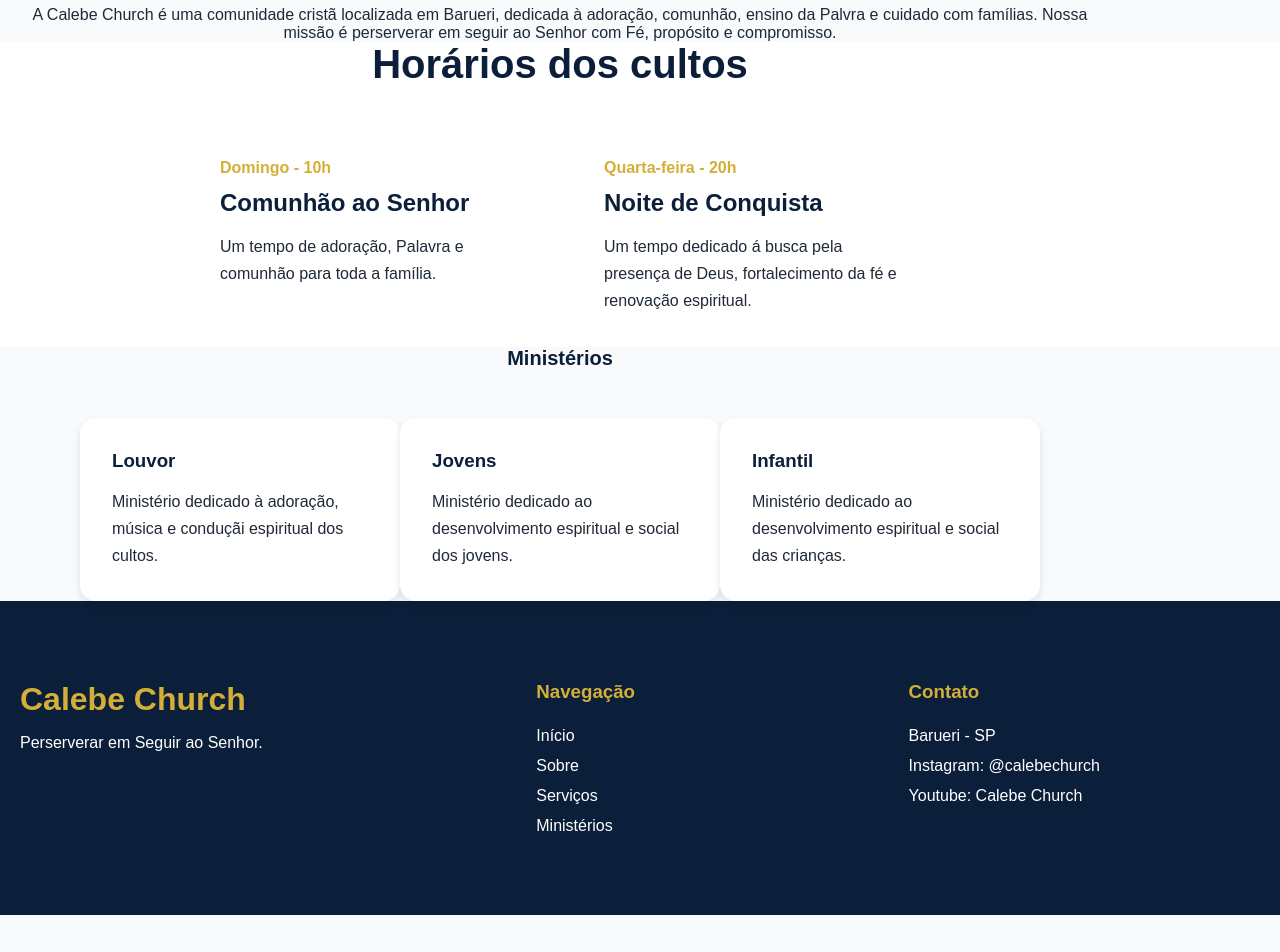
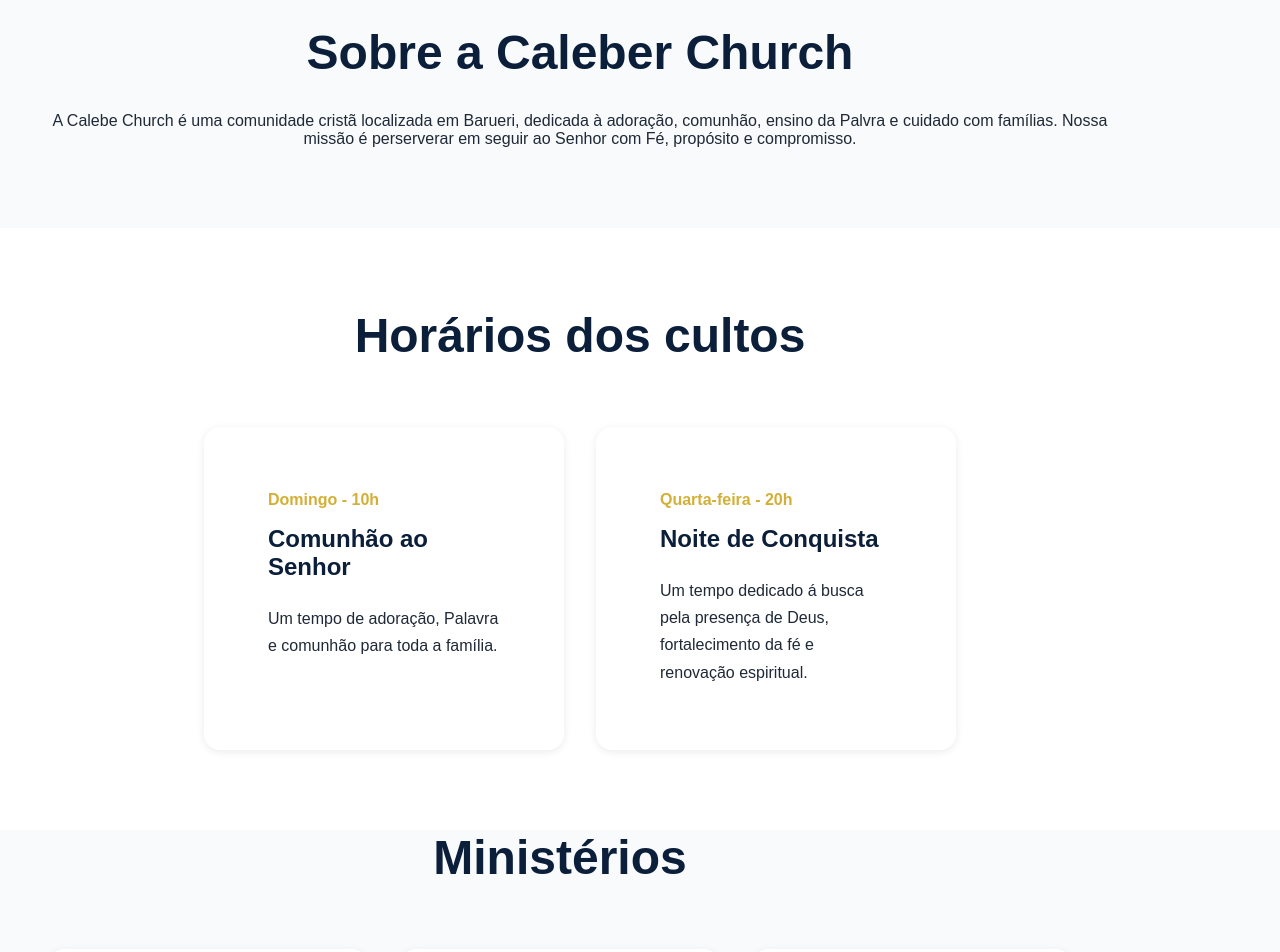
Before and after one commit to Feedelfino/calebe-church, a React (Vite) app in the folder frontend/: page / in a window 1280 px wide. Shown: the part 780-1732 px from the top of the page. Before the commit the page ends 1695 px from the top, so only its background shows below. Built offline with nearby package versions, Linux system fonts and the light colour scheme.

Commit message:
docs: aplica governança documental e design system

```diff
--- a/frontend/src/index.css
+++ b/frontend/src/index.css
@@ -1,15 +1,67 @@
 :root {
+  /* =========================
+     CORES PRINCIPAIS
+  ========================= */
+
   --color-primary: #0b1f3a;
   --color-secondary: #d4af37;
+
   --color-white: #ffffff;
+
   --color-text: #1f2937;
   --color-muted: #6b7280;
+
   --color-background: #f8fafc;
+
+  /* =========================
+     TIPOGRAFIA
+  ========================= */
 
   --font-main: Arial, Helvetica, sans-serif;
 
+  --font-size-xs: 0.75rem;
+  --font-size-sm: 0.875rem;
+  --font-size-base: 1rem;
+  --font-size-lg: 1.25rem;
+  --font-size-xl: 1.5rem;
+  --font-size-2xl: 2rem;
+  --font-size-3xl: 3rem;
+  --font-size-4xl: 4rem;
+
+  /* =========================
+     ESPAÇAMENTO
+  ========================= */
+
+  --space-xs: 0.5rem;
+  --space-sm: 1rem;
+  --space-md: 1.5rem;
+  --space-lg: 2rem;
+  --space-xl: 4rem;
+  --space-2xl: 6rem;
+
+  /* =========================
+     LAYOUT
+  ========================= */
+
   --container-width: 1120px;
-  --section-paddin:80px 20px
+
+  --section-padding: 80px 20px;
+
+  /* =========================
+     BREAKPOINTS
+  ========================= */
+
+  --mobile: 375px;
+  --tablet: 768px;
+  --desktop: 1280px;
+
+  /* =========================
+     SOMBRAS
+  ========================= */
+
+  --shadow-card: 0 2px 8px rgba(0, 0, 0, 0.08);
+
+  --shadow-navbar: 0 2px 12px rgba(0, 0, 0, 0.12);
 }
 
 *{
--- a/frontend/src/styles/about-section.css
+++ b/frontend/src/styles/about-section.css
@@ -9,11 +9,11 @@
 }
 
 .about-container h2 {
-    font-size: 2.5rem;
+    font-size: var(--font-size-3xl);
 
     color: var(--color-primary);
 
-    margin-bottom: 24px;
+    margin-bottom: var(--space-lg);
 }
 
 .about-containe p {
@@ -21,7 +21,7 @@
 
     margin:0auto;
 
-    font-size: 1.125rem;
+    font-size: var(--font-size-lg);
 
     line-height: 1.8;
 
--- a/frontend/src/styles/footer.css
+++ b/frontend/src/styles/footer.css
@@ -1,5 +1,5 @@
 .footer {
-    padding: 80px 0;
+    padding: var(--space-xl) 0;
 
     background-color: var(--color-primary);
 
@@ -11,17 +11,17 @@
 
     justify-content: space-between;
 
-    gap: 48px;
+    gap: var(--space-xl);
 
     flex-wrap: wrap;
 }
 
 .footer-brand h2 {
-    margin-bottom: 16px;
+    margin-bottom: var(--space-md);
 
     color: var(--color-secondary);
 
-    font-size: 2rem;
+    font-size: var(--font-size-3xl);
 }
 
 .footer-brand p {
@@ -34,15 +34,16 @@
 
     flex-direction: column;
 
-    gap: 12px;
+    gap: var(--space-sm);
 }
 
 .footer-links h3,
 .footer-contact h3 {
-    margin-bottom: 12px;
+    margin-bottom: var(--space-sm);
 
     color: var(--color-secondary);
 
+    font-size: var(--font-size-lg);
 }
 
 .footer-links a {
--- a/frontend/src/styles/hero-section.css
+++ b/frontend/src/styles/hero-section.css
@@ -19,17 +19,17 @@
 }
 
 .hero-content h1 {
-    font-size: 4rem;
-    margin-bottom: 20px;
+    font-size: var(--font-size-4xl);
+    margin-bottom: var(--space-md);
 }
 
 .hero-content p {
-    font-size: 1.5rem;
-    margin-bottom: 30px;
+    font-size: var(--font-size-xl);
+    margin-bottom: var(--space-lg);
 }
 
 .hero-content button {
-    padding: 14px 28px;
+    padding: var(--space-sm) var(--space-lg);
 
     border: none;
     border-radius: 8px;
@@ -38,7 +38,7 @@
 
     color: var(--color-primary);
 
-    font-size: 1rem;
+    font-size: var(--font-size-base);
     font-weight: bold;
 
     cursor: pointer;
--- a/frontend/src/styles/ministries-section.css
+++ b/frontend/src/styles/ministries-section.css
@@ -10,15 +10,17 @@
 }
 
 .ministries-container h2 {
-    font-size: 1.25rem;
+    font-size: var(--font-size-3xl);
 
-    margin-bottom: 48px;
+    margin-bottom: var(--space-xl);
 
     color: var(--color-primary);
 }
 
 .ministries-grid {
     display: flex;
+
+    gap: var(--space-lg);
 
     justify-content: center;
 
@@ -29,20 +31,20 @@
     width: 100%;
     max-width: 320px;
 
-    padding: 32px;
+    padding: var(--space-xl);
 
     border-radius: 16px;
     background-color: var(--color-white);
-    box-shadow: 0px 4px 8px rgba(0, 0, 0, 0.1);
+    box-shadow: var(--shadow-card);
     text-align: left;
 }
 
 .ministry-card h3 {
-    margin-bottom: 16px;
+    margin-bottom: var(--space-md);
 
     color: var(--color-primary);
 
-    font-family: 1.5rem;
+    font-size: var(--font-size-xl);
 }
 
 .ministry-card p {
--- a/frontend/src/styles/navbar.css
+++ b/frontend/src/styles/navbar.css
@@ -7,17 +7,17 @@ header {
     justify-content: space-between;
     align-items: center;
 
-    padding: 20px;
+    padding: var(--space-md);
 }
 
 header h2 {
     color: var(--color-secondary);
-    font-size: 2rem;
+    font-size: var(--font-size-2xl);
 }
 
 nav {
     display: flex;
-    gap: 24px;
+    gap: var(--space-md);
 }
 
 nav a {
@@ -25,7 +25,7 @@ nav a {
 
     text-decoration: none;
 
-    font-size: 1rem;
+    font-size: var(--font-size-base);
     font-weight: 600;
 
     transition: 0.3s;
--- a/frontend/src/styles/services-section.css
+++ b/frontend/src/styles/services-section.css
@@ -8,34 +8,37 @@
 }
 
 .services-container h2 {
-  font-size: 2.5rem;
+  font-size: var(--font-size-3xl);
   color: var(--color-primary);
-  margin-bottom: 40px;
+  margin-bottom: var(--space-xl);
 }
 
 .services-grid {
   display: flex;
-  gap: 24px;
+  gap: var(--space-lg);
   justify-content: center;
+  flex-direction: wrap;
 }
 
 .service-card {
     width:100%;
     max-width: 360px;
 
-    padding: 32px;
+    padding: var(--space-xl);
 
     border-radius: 16px;
 
     background-color: var(--color-bakground);
 
     text-align: left;
+
+    box-shadow: var(--shadow-card);
 }
 
 .service-card span {
     display: block;
 
-    margin-bottom: 12px;
+    margin-bottom: var(--space-sm);
 
     color: var(--color-secondary);
 
@@ -43,11 +46,11 @@
 }
 
 .service-card h3 {
-    margin-bottom: 16px;
+    margin-bottom: var(--space-md);
 
     color: var(--color-primary);
 
-    font-size: 1.5rem;
+    font-size: var(--font-size-xl);
 }
 
 .service-card p {
```
Also changed, not shown: 12 other files (tests, documents, lock files or other folders).
